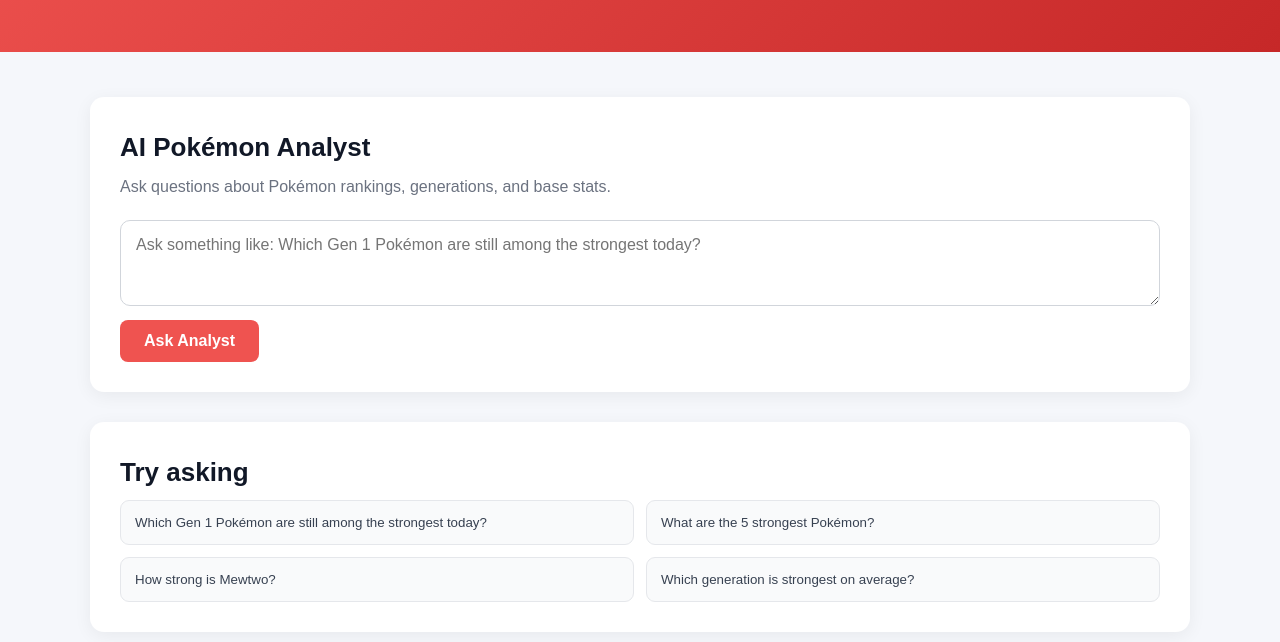
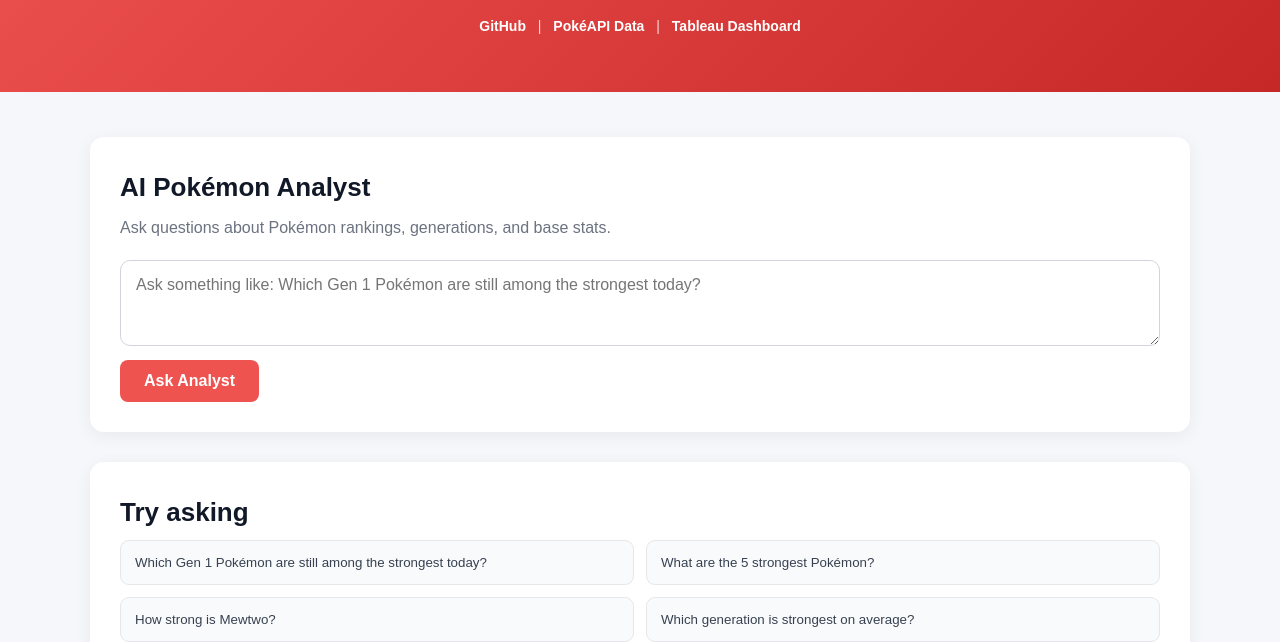
Before and after one commit to william-m-choe/pokemon-151-beyond, a plain HTML site: page frontend/index.html in a window 1280 px wide. Shown: the part 193-835 px from the top of the page. Drawn offline with Linux system fonts and the light colour scheme; files that its build step writes are made by us from their sources; files whose address does not match are found by name.

Commit message:
Prepare application for deployment

```diff
--- a/frontend/index.html
+++ b/frontend/index.html
@@ -16,6 +16,14 @@
             Explore how Pokémon base stats have changed across generations
             and discover which Pokémon rank among the strongest today.
         </p>
+
+        <div class="hero-links">
+            <a href="https://github.com/william-m-choe/pokemon-151-beyond" target="_blank" rel="noopener noreferrer">GitHub</a>
+            <span>|</span>
+            <a href="https://pokeapi.co/" target="_blank" rel="noopener noreferrer">PokéAPI Data</a>
+            <span>|</span>
+            <a href="https://public.tableau.com/app/profile/william.choe4079/viz/Pokmon151Beyond/Pokmon151Beyond?publish=yes" target="_blank" rel="noopener noreferrer">Tableau Dashboard</a>
+        </div>
     </div>
 </header>
 
--- a/frontend/style.css
+++ b/frontend/style.css
@@ -222,3 +222,23 @@
         grid-template-columns: 1fr;
     }
 }
+
+.hero-links {
+    margin-top: 18px;
+    font-size: 14px;
+}
+
+.hero-links a {
+    color: white;
+    text-decoration: none;
+    font-weight: 600;
+}
+
+.hero-links a:hover {
+    text-decoration: underline;
+}
+
+.hero-links span {
+    margin: 0 8px;
+    opacity: 0.8;
+}
```
Also changed, not shown: requirements.txt (added). Lines whose indentation alone changed are shown as unchanged.
